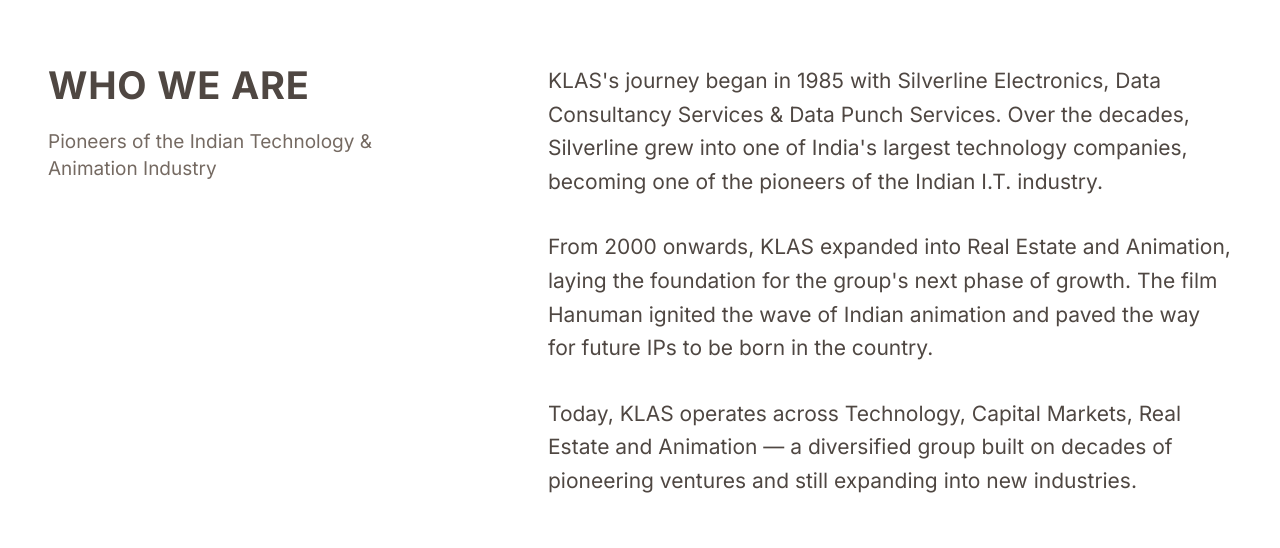
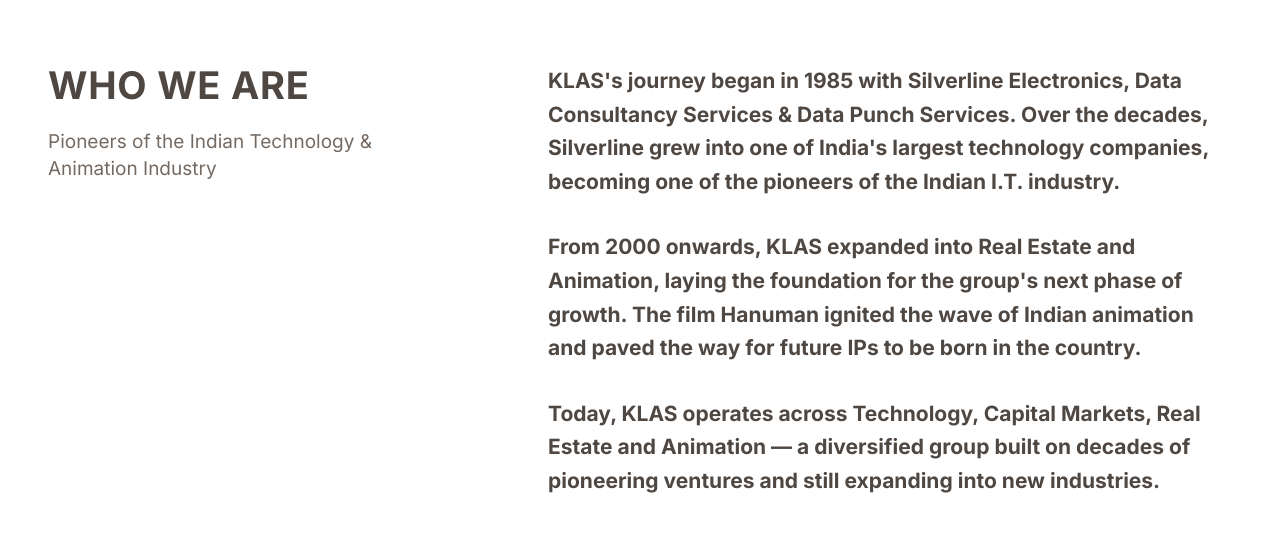
Before and after one commit to Pratiksha-3108/klas-website, a Next.js app: page /about in a window 1280 px wide. Shown: the part 820-1368 px from the top of the page. Built offline with nearby package versions, Linux system fonts and the light colour scheme; a web font is replaced by a local one.

Commit message:
update hero section

```diff
--- a/src/components/klas-animation/AnimationFooter.tsx
+++ b/src/components/klas-animation/AnimationFooter.tsx
@@ -148,7 +148,7 @@
       <style jsx>{`
         .footer {
           width: 100%;
-          background-color: #443c37;
+          background-color: #4F4742;
           color: #ffffff;
           padding: 70px 0 60px;
           font-family: var(--font-inter), -apple-system, BlinkMacSystemFont, 'Segoe UI', Roboto, sans-serif;
--- a/src/components/klas-realty/AboutHero.tsx
+++ b/src/components/klas-realty/AboutHero.tsx
@@ -8,8 +8,8 @@
     <section className="hero">
       <div className="heroImageWrapper">
         <Image
-          src="/assets/about/klas-who.png"
-          alt="KLAS About Hero - Skyscrapers"
+          src="/assets/about/about-hero.png"
+          alt="KLAS About Hero"
           fill
           priority
           sizes="100vw"
--- a/src/components/klas-realty/AboutWhoWeAreSection.tsx
+++ b/src/components/klas-realty/AboutWhoWeAreSection.tsx
@@ -2,27 +2,81 @@
 
 import React, { useEffect, useRef, useState } from 'react';
 
+const TEXT_1 = "technology companies, becoming one of the pioneers of the Indian I.T. industry.";
+const TEXT_2 = "From 2000 onwards, KLAS expanded into Real Estate and Animation, laying the foundation for the group's next phase of growth. The film Hanuman ignited the wave of Indian animation and paved the way for future IPs to be born in the country.";
+const TEXT_3 = "Today, KLAS operates across Technology, Capital Markets, Real Estate and Animation — a diversified group built on decades of pioneering ventures and still expanding into new industries.";
+
+interface ScrollWordsProps {
+  text: string;
+  sectionProgress: number;
+  startIndex: number;
+  totalWords: number;
+}
+
+function ScrollWords({ text, sectionProgress, startIndex, totalWords }: ScrollWordsProps) {
+  const words = text.split(' ');
+
+  return (
+    <>
+      {words.map((word, idx) => {
+        const globalWordIdx = startIndex + idx;
+        const fraction = globalWordIdx / Math.max(totalWords - 1, 1);
+
+        // Window size determines how gradually each word transitions
+        const windowSize = 0.22;
+        const wordStart = fraction * (1 - windowSize);
+
+        const rawProgress = (sectionProgress - wordStart) / windowSize;
+        const p = Math.min(Math.max(rawProgress, 0), 1);
+
+        // Cubic easing for silky smooth visual feel
+        const easedP = p * p * (3 - 2 * p);
+
+        // RGB interpolation from #A69B95 (166, 155, 149) to #4F4742 (79, 71, 66)
+        const r = Math.round(166 - easedP * (166 - 79));
+        const g = Math.round(155 - easedP * (155 - 71));
+        const b = Math.round(149 - easedP * (149 - 66));
+
+        const fontWeight = Math.round(400 + easedP * 300); // 400 -> 700 Bold
+        const opacity = 0.75 + easedP * 0.25;
+
+        return (
+          <span
+            key={idx}
+            style={{
+              color: `rgb(${r}, ${g}, ${b})`,
+              fontWeight: fontWeight,
+              opacity: opacity,
+              transition: 'color 0.1s ease-out, opacity 0.1s ease-out, font-weight 0.1s ease-out',
+            }}
+          >
+            {word}{idx < words.length - 1 ? ' ' : ''}
+          </span>
+        );
+      })}
+    </>
+  );
+}
+
 export default function AboutWhoWeAreSection() {
-  const [activeParagraphs, setActiveParagraphs] = useState<number[]>([]);
-  const p1Ref = useRef<HTMLSpanElement>(null);
-  const p2Ref = useRef<HTMLParagraphElement>(null);
-  const p3Ref = useRef<HTMLParagraphElement>(null);
+  const sectionRef = useRef<HTMLDivElement>(null);
+  const [scrollProgress, setScrollProgress] = useState(0);
 
   useEffect(() => {
     const handleScroll = () => {
+      if (!sectionRef.current) return;
+      const rect = sectionRef.current.getBoundingClientRect();
       const windowHeight = window.innerHeight;
 
-      const checkHighlight = (ref: React.RefObject<HTMLElement | null>, idx: number) => {
-        if (!ref.current) return;
-        const rect = ref.current.getBoundingClientRect();
-        if (rect.top < windowHeight * 0.75) {
-          setActiveParagraphs((prev) => (prev.includes(idx) ? prev : [...prev, idx]));
-        }
-      };
+      // Start highlighting when top of right section enters at 85% of viewport
+      // Complete highlight when bottom of right section reaches 30% of viewport
+      const startPoint = windowHeight * 0.85;
+      const endPoint = windowHeight * 0.30;
+      const totalDist = startPoint - endPoint + rect.height;
+      const currentDist = startPoint - rect.top;
 
-      checkHighlight(p1Ref, 0);
-      checkHighlight(p2Ref, 1);
-      checkHighlight(p3HighlightRef, 2);
+      const p = Math.min(Math.max(currentDist / totalDist, 0), 1);
+      setScrollProgress(p);
     };
 
     window.addEventListener('scroll', handleScroll, { passive: true });
@@ -31,11 +85,10 @@
     return () => window.removeEventListener('scroll', handleScroll);
   }, []);
 
-  const isP1Active = activeParagraphs.includes(0);
-  const isP2Active = activeParagraphs.includes(1);
-  const isP3Active = activeParagraphs.includes(2);
-
-  const p3HighlightRef = p3Ref;
+  const count1 = TEXT_1.split(' ').length;
+  const count2 = TEXT_2.split(' ').length;
+  const count3 = TEXT_3.split(' ').length;
+  const totalWords = count1 + count2 + count3;
 
   return (
     <section className="whoWeAreSection">
@@ -50,38 +103,37 @@
           </div>
 
           {/* Right Column */}
-          <div className="rightCol">
+          <div className="rightCol" ref={sectionRef}>
             <p className="paragraph">
               <span className="darkText">
                 KLAS&apos;s journey began in 1985 with Silverline Electronics, Data
                 Consultancy Services &amp; Data Punch Services. Over the decades,
                 Silverline grew into one of India&apos;s largest{' '}
               </span>
-              <span
-                ref={p1Ref}
-                className={`scrollText ${isP1Active ? 'active' : ''}`}
-              >
-                technology companies, becoming one of the pioneers of the Indian I.T. industry.
-              </span>
+              <ScrollWords
+                text={TEXT_1}
+                sectionProgress={scrollProgress}
+                startIndex={0}
+                totalWords={totalWords}
+              />
             </p>
 
-            <p
-              ref={p2Ref}
-              className={`paragraph scrollText ${isP2Active ? 'active' : ''}`}
-            >
-              From 2000 onwards, KLAS expanded into Real Estate and Animation,
-              laying the foundation for the group&apos;s next phase of growth. The film
-              Hanuman ignited the wave of Indian animation and paved the way for
-              future IPs to be born in the country.
+            <p className="paragraph">
+              <ScrollWords
+                text={TEXT_2}
+                sectionProgress={scrollProgress}
+                startIndex={count1}
+                totalWords={totalWords}
+              />
             </p>
 
-            <p
-              ref={p3Ref}
-              className={`paragraph scrollText ${isP3Active ? 'active' : ''}`}
-            >
-              Today, KLAS operates across Technology, Capital Markets, Real Estate
-              and Animation — a diversified group built on decades of pioneering
-              ventures and still expanding into new industries.
+            <p className="paragraph">
+              <ScrollWords
+                text={TEXT_3}
+                sectionProgress={scrollProgress}
+                startIndex={count1 + count2}
+                totalWords={totalWords}
+              />
             </p>
           </div>
         </div>
@@ -149,17 +201,7 @@
 
         .darkText {
           color: #4F4742;
-          font-weight: 400;
-        }
-
-        .scrollText {
-          color: #A69B95;
-          font-weight: 400;
-          transition: color 0.6s cubic-bezier(0.25, 1, 0.5, 1);
-        }
-
-        .scrollText.active {
-          color: #4F4742;
+          font-weight: 700;
         }
 
         @media (max-width: 1024px) {
--- a/src/components/layout/Footer.module.css
+++ b/src/components/layout/Footer.module.css
@@ -3,7 +3,7 @@
 }
 
 .mainFooter {
-  background-color: #453E3B; /* Exact espresso brown from screenshot */
+  background-color: #4F4742;
   color: #FFFFFF;
   padding: 80px 0 70px;
 }
```
Also changed, not shown: src/components/klas-animation/AnimationAwardsSection.tsx (+31 -6 lines), src/components/klas-animation/AnimationHero.tsx (+9 -1 lines).
